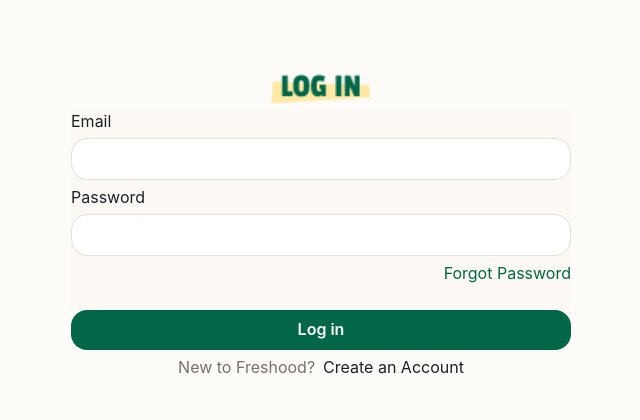
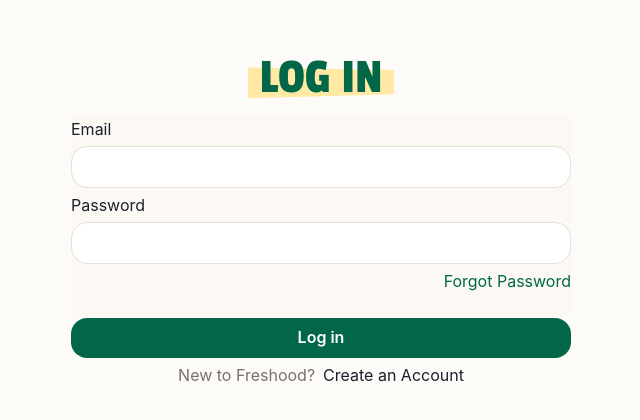
Before and after one commit to Abdulrauf10/freshood-test, a Next.js app: page /login in a window 1280 px wide. Shown: the part 214-634 px from the top of the page, without its empty margins (319-959 px from the left). Built offline with nearby package versions, Linux system fonts and the light colour scheme.

Commit message:
update custom title text

```diff
--- /dev/null
+++ b/public/index.html
@@ -0,0 +1,13 @@
+<!DOCTYPE html>
+<html lang="en">
+  <head>
+    <!-- ... -->
+    <link rel="preconnect" href="https://fonts.googleapis.com">
+    <link rel="preconnect" href="https://fonts.gstatic.com" crossorigin>
+    <link href="https://fonts.googleapis.com/css2?family=Passion+One:wght@400;700;900&display=swap" rel="stylesheet">
+    <!-- ... -->
+  </head>
+  <body>
+    <div id="root"></div>
+  </body>
+</html>
--- /dev/null
+++ b/src/components/GlobalStyle.tsx
@@ -0,0 +1,15 @@
+import { Global, css } from '@emotion/react';
+
+const GlobalStyle = () => (
+  <Global
+    styles={css`
+      @import url('https://fonts.googleapis.com/css2?family=Passion+One:wght@400;700;900&display=swap');
+
+      h1 {
+        font-family: 'Passion One', sans-serif;
+      }
+    `}
+  />
+);
+
+export default GlobalStyle;
--- /dev/null
+++ b/src/components/Text/index.tsx
@@ -0,0 +1,23 @@
+import { Box, Text, useTheme } from "@chakra-ui/react";
+
+const CustomTitle = ({ title = 'Title' }) => {
+    const theme = useTheme();
+  return (
+    <Box
+      backgroundImage="url('/misc/rectangle-yellow.svg')"
+      backgroundRepeat="no-repeat"
+      backgroundPosition="center bottom"
+      backgroundSize="auto 35px"
+      px={3}
+      pb={'1px'}
+      display="inline-block"
+      as="h1"
+    >
+      <Text color={'var(--Brand-Color-Green---500-default, #016748)'} fontSize="50px" lineHeight="45px" textAlign="center">
+        {title.toUpperCase()}
+      </Text>
+    </Box>
+  );
+};
+
+export default CustomTitle;
--- a/src/features/login/Login.tsx
+++ b/src/features/login/Login.tsx
@@ -24,6 +24,7 @@
 import { useForm } from "react-hook-form"
 import ControlledField from "@/components/formHook/ControlledField"
 import { FieldType } from "@/types/form"
+import CustomTitle from "@/components/Text"
 
 const Login = () => {
   const [isMobile] = useMediaQuery(`(max-width: 768px)`)
@@ -42,8 +43,8 @@
       height={"100vh"}
       backgroundColor={"#F9F6ED66"}
     >
-      <Image src="/login.png" alt="login" width={"100px"} />
-
+      {/* <Image src="/login.png" alt="login" width={"100px"} /> */}
+      <CustomTitle title={"Log in"} />
       <Box
         display={"flex"}
         flexDirection={"column"}
@@ -51,6 +52,7 @@
         width={isMobile ? "300px" : "500px"}
         height={"200px"}
         backgroundColor={"#F9F6ED66"}
+        mt={4}
       >
         <Text>Email</Text>
         <ControlledField
--- a/src/providers/ChakraProvider.tsx
+++ b/src/providers/ChakraProvider.tsx
@@ -4,9 +4,13 @@
 import { ChakraProvider } from "@chakra-ui/react"
 
 import defaultTheme from "@themes/default"
+import GlobalStyle from "@/components/GlobalStyle"
 
 const ChakraUIProvider: FC<PropsWithChildren> = ({ children }) => (
-  <ChakraProvider theme={defaultTheme}>{children}</ChakraProvider>
+  <ChakraProvider theme={defaultTheme}>
+    <GlobalStyle />
+    {children}
+    </ChakraProvider>
 )
 
 export default ChakraUIProvider
--- a/src/themes/default/index.ts
+++ b/src/themes/default/index.ts
@@ -5,7 +5,15 @@
 
 const theme = extendTheme({
   colors,
-  fonts,
+  // fonts: {
+  //   body: "'Passion One', sans-serif",
+  //   heading: "'Passion One', sans-serif"
+  // },
+  fontWeights: {
+    normal: 400,
+    medium: 700,
+    bold: 900,
+  },
 })
 
 export default theme
```
Also changed, not shown: src/components/Text/NameHeading.css (added, +8 -0 lines), public/misc/rectangle-yellow.svg (added), src/app/globals.css (line endings or trailing spaces), 1 other file (tests, documents, lock files or other folders).
